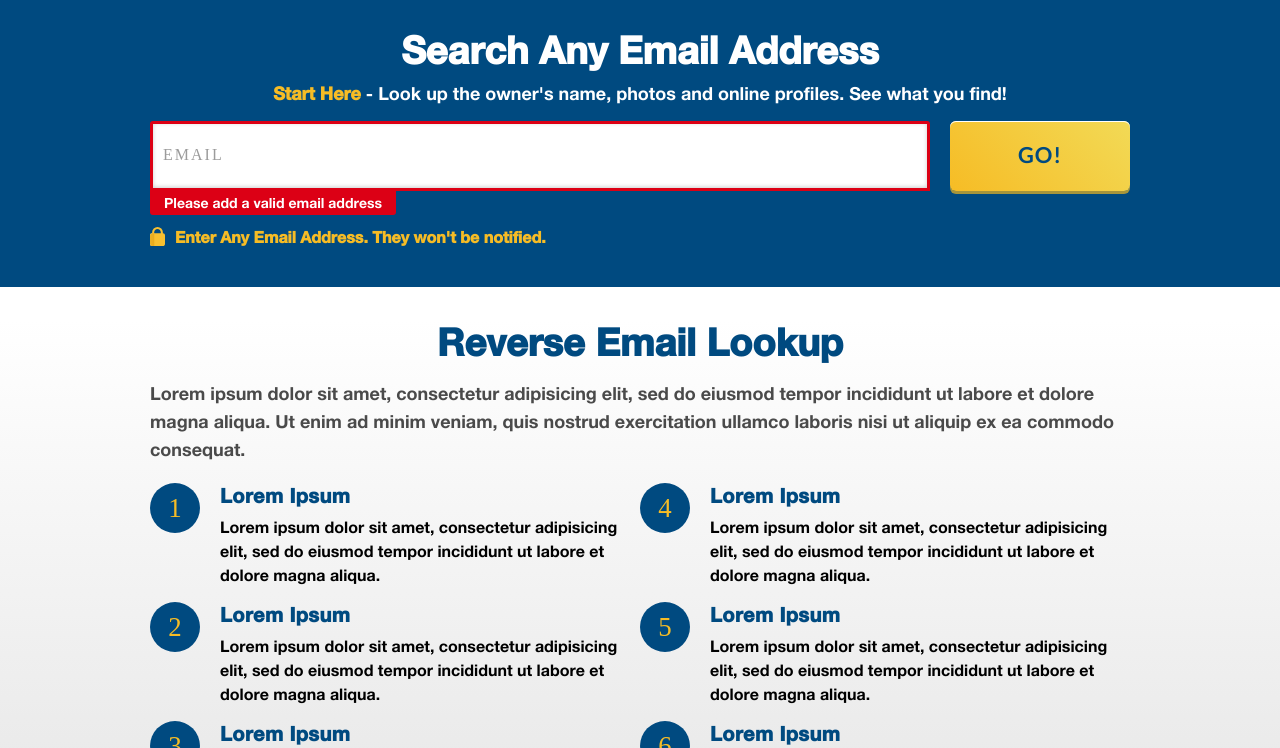
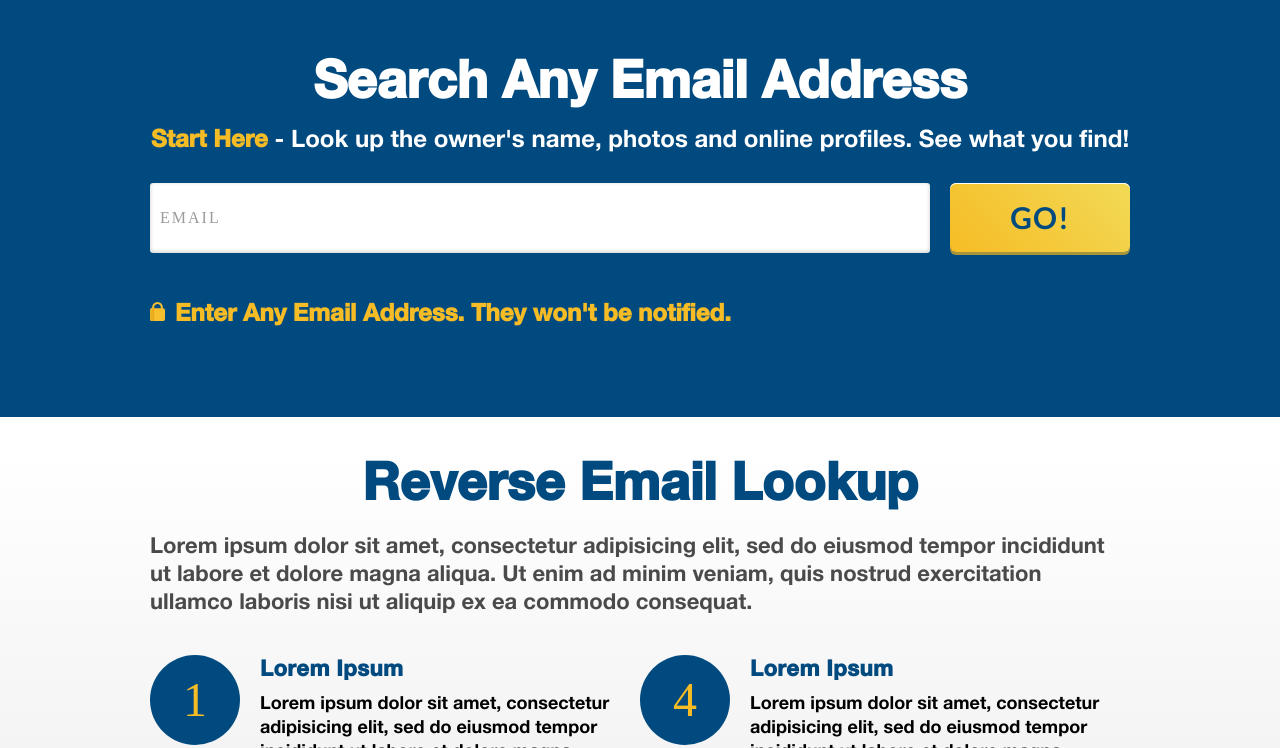
Before and after one commit to jmaciasr/LTV-challenge, a plain HTML site: page index.html in a window 1280 px wide. Shown: the part 52-800 px from the top of the page. Drawn offline with Linux system fonts and the light colour scheme.

Commit message:
responsive desktop

```diff
--- a/index.html
+++ b/index.html
@@ -14,42 +14,42 @@
 <body>
   <header class="">
     <div  class="main-wrapper">
-      <div class="branding spacer-out-xx-large d-flex justify-between">
+      <div class="branding d-flex justify-between">
         <img class="branding__logo" src="/src/img/Logo.svg" alt="logo">
         <div class="branding__icons">
           <img src="/src/img/icn_search.svg" alt="icon search">
           <img src="/src/img/icn_person.svg" alt="icon profile">
         </div>
       </div>
-      <h1 class="text-center spacer-out-small">
+      <h1 class="text-center">
         Search Any Email Address
       </h1>
-      <p class="spacer-out-large paragraph-primary text-center">
+      <p class="paragraph-primary text-center search-tilte">
         <span class="paragraph-secundary bold">Start Here </span>- Look up the owner's name, photos and online profiles. See what you find!
       </p>
       <div class="sub-wrapper search">
-        <div class="spacer-out-small search__input search__input--error">
+        <div class="search__input search__input--erro">
           <input type="email" name="email" placeholder="EMAIL">
           <span>Please add a valid email address</span>
         </div>
-        <button class="btn btn-primary search__btn spacer-out-x-large">
+        <button class="btn btn-primary search__btn">
           GO!
         </button>
         <div class="search__lock d-flex align-items-star">
           <img src="/src/img/lock.svg" alt="lock">
-          <p class="spacer-out-xxx-large paragraph-secundary font-16">
+          <p class="paragraph-secundary">
             Enter Any Email Address. They won't be notified.
           </p>
         </div>
       </div>
     </div>
   </header>
-  <main class="spacer-medium spacer-out-medium">
+  <main class="spacer-medium">
     <section class="main-wrapper main-text">
-      <h2 class="text-center spacer-out-medium">
+      <h2 class="text-center">
         Reverse Email Lookup
       </h2>
-      <p class="spacer-out-x-large">
+      <p>
         Lorem ipsum dolor sit amet, consectetur adipisicing elit, sed do eiusmod tempor incididunt ut labore et dolore magna aliqua. Ut enim ad minim veniam, quis nostrud exercitation ullamco laboris nisi ut aliquip ex ea commodo consequat.
       </p>
     </section>
@@ -64,7 +64,7 @@
               <h3>
                 Lorem Ipsum
               </h3>
-              <p class="spacer-out-medium">
+              <p>
                 Lorem ipsum dolor sit amet, consectetur adipisicing elit, sed do eiusmod tempor incididunt ut labore et dolore magna aliqua.
               </p>
             </div>
@@ -77,7 +77,7 @@
               <h3>
                 Lorem Ipsum
               </h3>
-              <p class="spacer-out-medium">
+              <p>
                 Lorem ipsum dolor sit amet, consectetur adipisicing elit, sed do eiusmod tempor incididunt ut labore et dolore magna aliqua.
               </p>
             </div>
@@ -90,7 +90,7 @@
               <h3>
                 Lorem Ipsum
               </h3>
-              <p class="spacer-out-medium">
+              <p>
                 Lorem ipsum dolor sit amet, consectetur adipisicing elit, sed do eiusmod tempor incididunt ut labore et dolore magna aliqua.
               </p>
             </div>
@@ -105,7 +105,7 @@
               <h3>
                 Lorem Ipsum
               </h3>
-              <p class="spacer-out-medium">
+              <p>
                 Lorem ipsum dolor sit amet, consectetur adipisicing elit, sed do eiusmod tempor incididunt ut labore et dolore magna aliqua.
               </p>
             </div>
@@ -118,7 +118,7 @@
               <h3>
                 Lorem Ipsum
               </h3>
-              <p class="spacer-out-medium">
+              <p>
                 Lorem ipsum dolor sit amet, consectetur adipisicing elit, sed do eiusmod tempor incididunt ut labore et dolore magna aliqua.
               </p>
             </div>
@@ -131,7 +131,7 @@
               <h3>
                 Lorem Ipsum
               </h3>
-              <p class="spacer-out-medium">
+              <p>
                 Lorem ipsum dolor sit amet, consectetur adipisicing elit, sed do eiusmod tempor incididunt ut labore et dolore magna aliqua.
               </p>
             </div>
@@ -140,8 +140,8 @@
       </div>
     </section>
   </main>
-  <footer class="main-wrapper d-flex">
-    <p class="paragraph-tertiary spacer-out-x-large footer__text">
+  <footer class="footer-wrapper d-flex">
+    <p class="paragraph-tertiary footer__text">
       Lorem ipsum dolor sit amet, consectetur adipisicing elit, sed do eiusmod tempor incididunt ut labore et dolore magna aliqua. Ut enim ad minim veniam, quis nostrud exercitation ullamco laboris nisi ut aliquip ex ea commodo consequat.
     </p>
     <div class="text-center footer__links">
--- a/src/scss/01-atoms/_base.scss
+++ b/src/scss/01-atoms/_base.scss
@@ -72,6 +72,7 @@ main {
   background: -webkit-linear-gradient(top,  #ffffff 0%,#e6e6e6 98%); /* Chrome10-25,Safari5.1-6 */
   background: linear-gradient(to bottom,  #ffffff 0%,#e6e6e6 98%); /* W3C, IE10+, FF16+, Chrome26+, Opera12+, Safari7+ */
   filter: progid:DXImageTransform.Microsoft.gradient( startColorstr='#ffffff', endColorstr='#e6e6e6',GradientType=0 ); /* IE6-9 */
+  margin-bottom: 14px;
 }
 
 // Add the correct margin in IE 8.
--- a/src/scss/01-atoms/_headings.scss
+++ b/src/scss/01-atoms/_headings.scss
@@ -20,10 +20,16 @@ h1 {
   font-weight: bold;
   color: #FFFFFF;
   letter-spacing: 0;
+  margin-bottom: 10px;
 
-  // @include query(624px) {
+  @include query($media-md) {
+    font-size: 48px;
+    margin-bottom: 15px;
+  }
 
-  // }
+  @include query($media-lg) {
+    font-size: 52px;
+  }
 }
 
 h2 {
@@ -31,10 +37,16 @@ h2 {
   font-size: 38px;
   font-weight: bold;
   letter-spacing: 0;
+  margin-bottom: 15px;
 
-  // @include query(624px) {
+  @include query($media-md) {
+    font-size: 48px;
+    margin-bottom: 20px;
+  }
 
-  // }
+  @include query($media-lg) {
+    font-size: 52px;
+  }
 }
 
 h3 {
@@ -43,7 +55,7 @@ h3 {
   font-weight: bold;
   margin-bottom: 8px;
 
-  // @include query(624px) {
-
-  // }
+  @include query($media-lg) {
+    font-size: 22px;
+  }
 }
--- a/src/scss/01-atoms/_layout.scss
+++ b/src/scss/01-atoms/_layout.scss
@@ -32,6 +32,31 @@
   }
 }
 
+.footer-wrapper {
+  margin: 0 auto;
+  max-width: 290px;
+
+  & {
+    @include query($media-md) {
+      max-width: 718px;
+    }
+  }
+
+  & {
+    @include query($media-lg) {
+      max-width: 980px;
+    }
+  }
+
+  & {
+    @include query($media-xl) {
+      max-width: 1180px;
+    }
+  }
+}
+
+
+
 .d-flex {
   display: flex;
   flex-wrap: wrap;
--- a/src/scss/01-atoms/_space.scss
+++ b/src/scss/01-atoms/_space.scss
@@ -22,28 +22,3 @@
 .spacer-xxx-large {
   paddingg-bottom: 40px;
 }
-
-// Between components
-.spacer-out-small {
-  margin-bottom: 10px;
-}
-
-.spacer-out-medium {
-  margin-bottom: 15px;
-}
-
-.spacer-out-large {
-  margin-bottom: 18px;
-}
-
-.spacer-out-x-large {
-  margin-bottom: 20px;
-}
-
-.spacer-out-xx-large {
-  padding-bottom: 30px;
-}
-
-.spacer-out-xxx-large {
-  padding-bottom: 40px;
-}
--- a/src/scss/01-atoms/_type.scss
+++ b/src/scss/01-atoms/_type.scss
@@ -12,6 +12,14 @@ p {
   color: #4A4A4A;
   font: normal 400 18px/20px $font-base;
   margin: 0;
+
+  @include query($media-md) {
+    font-size: 20px;
+  }
+
+  @include query($media-lg) {
+    font-size: 24px;
+  }
 }
 
 .paragraph-main {
--- a/src/scss/02-molecules/_branding.scss
+++ b/src/scss/02-molecules/_branding.scss
@@ -1,5 +1,11 @@
 .branding {
+  margin-bottom: 30px;
 
+  & {
+    @include query($media-md) {
+      margin-bottom: 50px;
+    }
+  }
 }
 
 .branding__icons {
--- a/src/scss/02-molecules/_buttons.scss
+++ b/src/scss/02-molecules/_buttons.scss
@@ -33,3 +33,26 @@
     background: #A6953B;
   }
 }
+
+.search__btn {
+  margin-bottom: 20px;
+
+  @include query($media-md) {
+    font-size: 30px;
+  }
+}
+
+.search__lock {
+
+  p {
+    margin-bottom: 17px;
+
+    @include query($media-md) {
+      margin-bottom: 60px;
+    }
+
+    @include query($media-lg) {
+      margin-bottom: 95px;
+    }
+  }
+}
--- a/src/scss/02-molecules/_feature.scss
+++ b/src/scss/02-molecules/_feature.scss
@@ -9,15 +9,40 @@
   justify-content: center;
   letter-spacing: 0;
   width: 50px;
+
+  & {
+    @include query($media-md) {
+      font-size: 33px;
+      height: 63px;
+      width: 63px;
+    }
+  }
+
+  & {
+    @include query($media-lg) {
+      font-size: 48px;
+      height: 90px;
+      width: 90px;
+    }
+  }
 }
 
 .feature__text {
   max-width: 223px;
+  margin-bottom: 15px;
 
   & {
     @include query($media-md) {
-      max-width: calc(100% - 50px);
+      margin-bottom: 20px;
+      max-width: calc(100% - 63px);
       padding: 0 20px;
+    }
+  }
+
+  & {
+    @include query($media-lg) {
+      margin-bottom: 30px;
+      max-width: calc(100% - 90px);
     }
   }
 
@@ -31,6 +56,12 @@
     font-size: 16px;
     font-weight: normal;
     line-height: 24px;
+
+    & {
+      @include query($media-lg) {
+        font-size: 18px;
+      }
+    }
   }
 }
 
--- a/src/scss/02-molecules/_search.scss
+++ b/src/scss/02-molecules/_search.scss
@@ -41,10 +41,15 @@
       line-height: 18px;
     }
   }
+
+  span {
+    display: none;
+  }
 }
 
 .search__input--error {
   height: 96px;
+  margin-bottom: 8px;
 
   input {
     border: 3px solid #DC0015;
@@ -71,16 +76,24 @@
 }
 
 .search__lock  {
+  margin-top: 30px;
   width: 100%;
+
   img {
     padding-right: 10px;
   }
 
-  width: 256px;
+  p {
+    width: calc(100% - 25px);
+  }
 
-  & {
-    @include query($media-md) {
-      width: 100%;
-    }
+}
+
+.search-tilte {
+  margin-bottom: 18px;
+  line-height: 1.2em;
+
+  @include query($media-md) {
+    margin-bottom: 30px;
   }
 }
--- a/src/scss/03-organisms/_footer.scss
+++ b/src/scss/03-organisms/_footer.scss
@@ -6,10 +6,17 @@ footer {
   font-size: 15px;
   letter-spacing: 0;
   line-height: 20px;
+  margin-bottom: 14px;
 
   & {
     @include query($media-md) {
       width: 575px;
+    }
+  }
+
+  & {
+    @include query($media-xl) {
+      width: 960px;
     }
   }
 }
--- a/src/scss/03-organisms/_main.scss
+++ b/src/scss/03-organisms/_main.scss
@@ -2,5 +2,15 @@
   p {
     letter-spacing: 0;
     line-height: 28px;
+    margin-bottom: 20px;
+
+    @include query($media-md) {
+      margin-bottom: 30px;
+    }
+
+    @include query($media-lg) {
+      font-size: 22px;
+      margin-bottom: 40px;
+    }
   }
 }
```
Also changed, not shown: src/css/styles.css, 1 other file.
